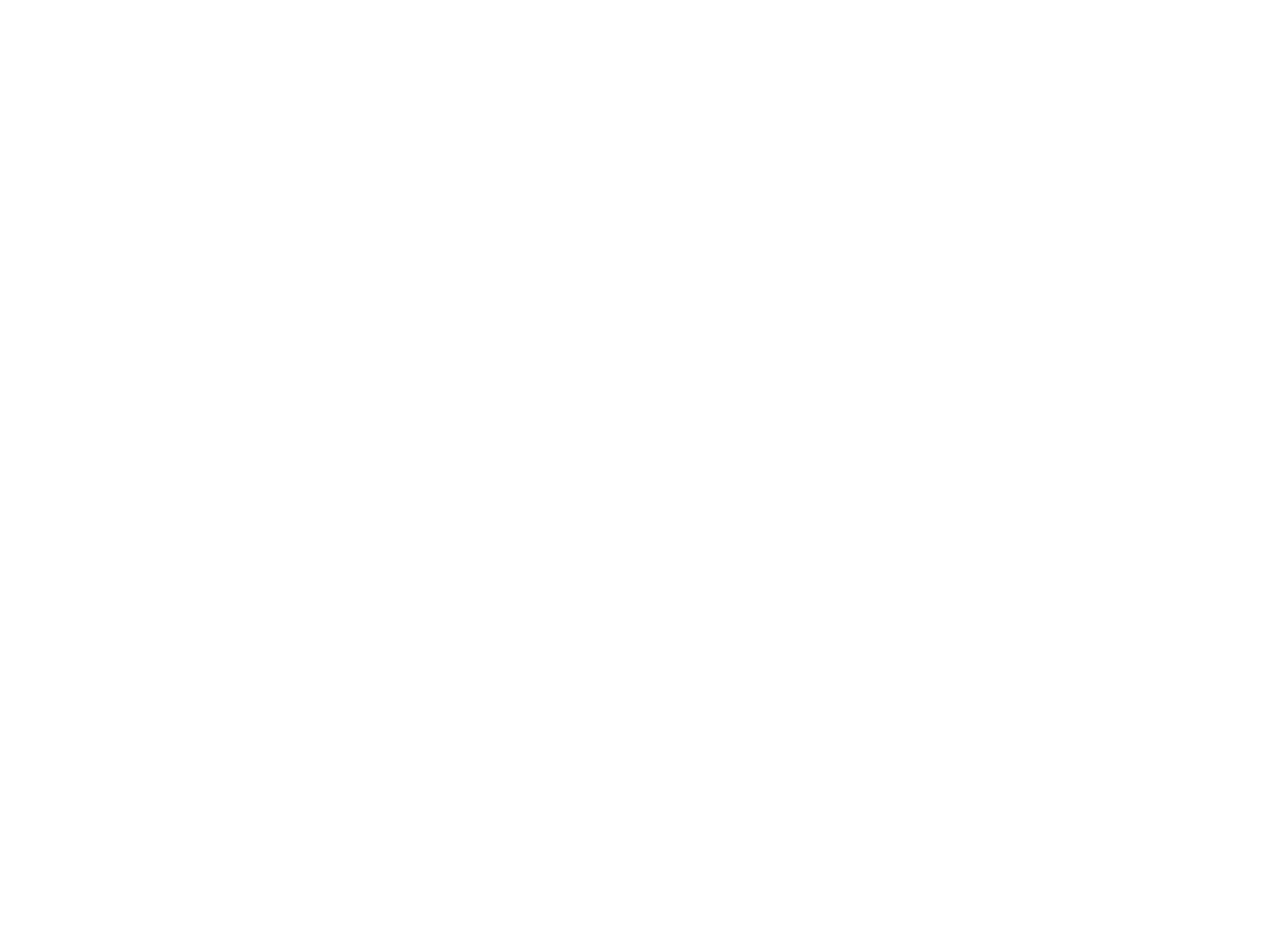
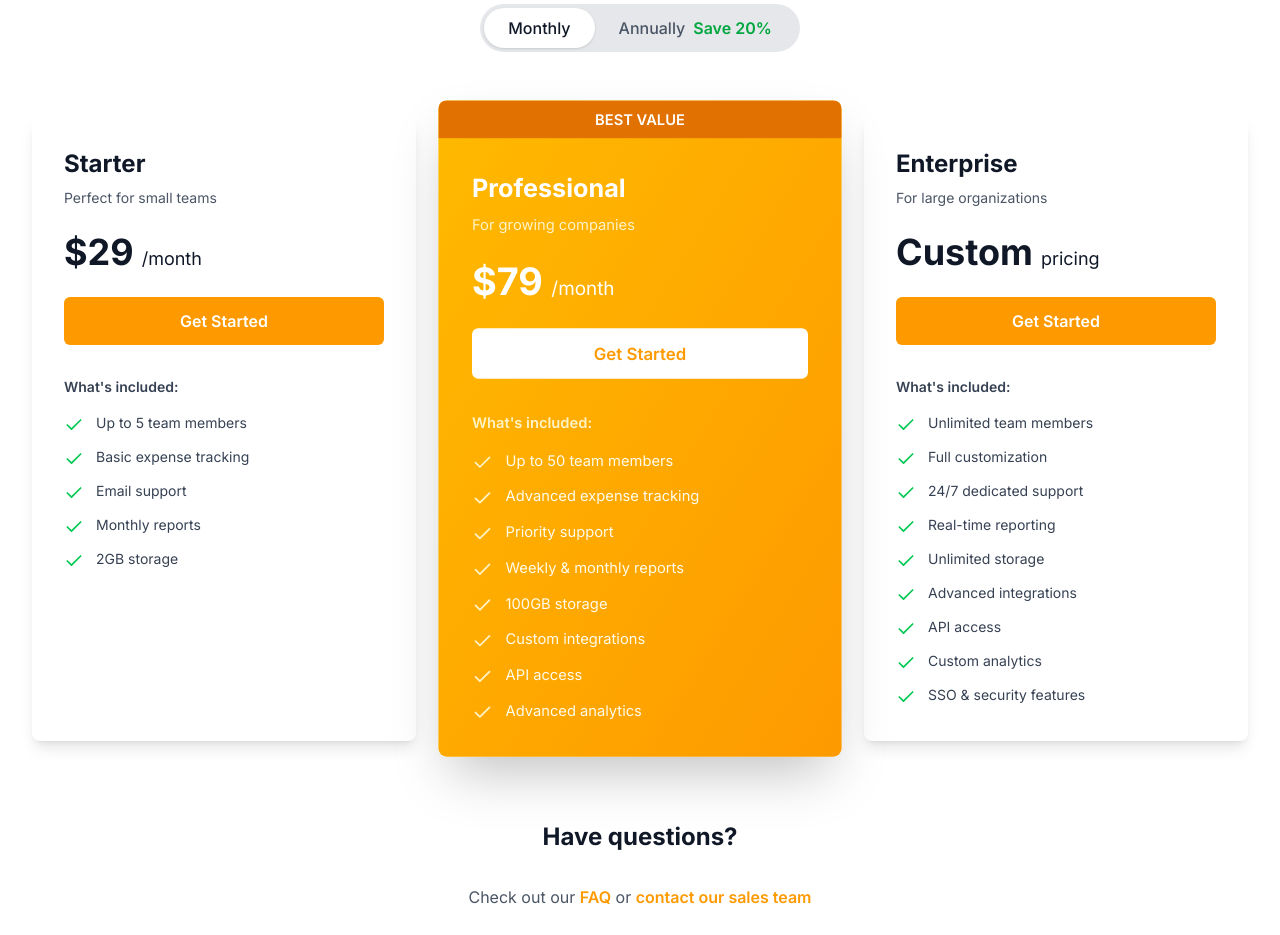
Before and after one commit to moo-farah/freecodecamp-react, a React (Vite) app: page /pricing in a window 1280 px wide. Shown: the part 260-1195 px from the top of the page. Before the commit the page ends 800 px from the top, so only its background shows below. Built offline with nearby package versions, Linux system fonts and the light colour scheme; no server answers.

Commit message:
fix: added the pricing page

```diff
--- a/src/components/Footer.jsx
+++ b/src/components/Footer.jsx
@@ -1,5 +1,6 @@
 import { FaFacebook } from "react-icons/fa";
-import { LiaLinkedin } from "react-icons/lia";
+import { CiLinkedin } from "react-icons/ci";
+import { FaInstagram } from "react-icons/fa";
 
 const footerColumns = [
   {
@@ -52,10 +53,14 @@
           &copy; {new Date().getFullYear()} Ramp. All rights reserved.
         </p>
       </div>
+      <div className="mt-4 flex justify-end items-center gap-1.5">
+      <FaFacebook className="text-zinc-100 hover:text-zinc-300" size={20} />
+      <CiLinkedin className="text-zinc-100 hover:text-zinc-300" size={20} />
+      <FaInstagram className="text-zinc-100 hover:text-zinc-300" size={20}/>
+      </div>
 
   </footer>
-  <FaFacebook size={24} color="292929" />
-  <LiaLinkedin />
+
     </>
 
   )
--- a/src/components/Hero.jsx
+++ b/src/components/Hero.jsx
@@ -30,4 +30,4 @@
   )
 }
 
-export default Hero
+export default Hero;
--- a/src/index.css
+++ b/src/index.css
@@ -2,14 +2,18 @@
 
 @import "tailwindcss";
 
-theme {
+@layer base {
     html {
-        font-size: 'Inter', system-ui, -apple-system, sans-serif;
+        font-family: 'Inter', system-ui, -apple-system, sans-serif;
     }
 }
 
 :root {
-    --background: var(#ffffff);
+    --background: #ffffff;
+}
+
+html.dark {
+    --background: #030712;
 }
 
 body {
--- a/src/pages/Pricing.jsx
+++ b/src/pages/Pricing.jsx
@@ -1,7 +1,190 @@
-const pricing = () => {
+import { Check } from 'lucide-react';
+import Footer from '../components/Footer';
+
+const priceList = [
+  {
+    name: "Starter",
+    price: "$29",
+    period: "/month",
+    description: "Perfect for small teams",
+    features: [
+      "Up to 5 team members",
+      "Basic expense tracking",
+      "Email support",
+      "Monthly reports",
+      "2GB storage",
+    ],
+    highlighted: false,
+  },
+  {
+    name: "Professional",
+    price: "$79",
+    period: "/month",
+    description: "For growing companies",
+    features: [
+      "Up to 50 team members",
+      "Advanced expense tracking",
+      "Priority support",
+      "Weekly & monthly reports",
+      "100GB storage",
+      "Custom integrations",
+      "API access",
+      "Advanced analytics",
+    ],
+    highlighted: true,
+  },
+  {
+    name: "Enterprise",
+    price: "Custom",
+    period: "pricing",
+    description: "For large organizations",
+    features: [
+      "Unlimited team members",
+      "Full customization",
+      "24/7 dedicated support",
+      "Real-time reporting",
+      "Unlimited storage",
+      "Advanced integrations",
+      "API access",
+      "Custom analytics",
+      "SSO & security features",
+    ],
+    highlighted: false,
+  },
+];
+
+const Pricing = () => {
   return (
-    <div>pricing</div>
-  )
-}
+    <>
 
-export default pricing
+    <div className="min-h-screen bg-white py-16 px-4 sm:px-8">
+      {/* Header */}
+      <div className="max-w-4xl mx-auto text-center mb-16">
+        <h1 className="text-4xl sm:text-5xl font-bold text-gray-900 mb-4">
+          Start for free. Scale with Intelligence.
+        </h1>
+        <p className="text-lg text-gray-600 mb-8">
+          Choose the perfect plan for your business. Always flexible to scale up or down.
+        </p>
+
+        {/* Toggle Button */}
+        <div className="inline-flex bg-gray-200 rounded-full p-1">
+          <button className="px-6 py-2 bg-white text-gray-900 font-medium rounded-full shadow-sm transition-all">
+            Monthly
+          </button>
+          <button className="px-6 py-2 text-gray-600 font-medium rounded-full transition-all hover:text-gray-900">
+            Annually
+            <span className="ml-2 text-green-600 font-semibold">Save 20%</span>
+          </button>
+        </div>
+      </div>
+
+      {/* Pricing Cards */}
+      <div className="max-w-7xl mx-auto grid md:grid-cols-3 gap-8">
+        {priceList.map((plan, index) => (
+          <div
+            key={index}
+            className={`rounded-lg overflow-hidden transition-all ${
+              plan.highlighted
+                ? "md:scale-105 bg-gradient-to-br from-amber-400 to-amber-500 text-white shadow-2xl"
+                : "bg-white text-gray-900 shadow-lg hover:shadow-xl"
+            }`}
+          >
+            {/* Best Value Badge */}
+            {plan.highlighted && (
+              <div className="bg-amber-600 text-white text-sm font-semibold py-2 text-center">
+                BEST VALUE
+              </div>
+            )}
+
+            {/* Plan Content */}
+            <div className="p-8">
+              {/* Plan Name */}
+              <h2 className="text-2xl font-bold mb-2">{plan.name}</h2>
+              <p
+                className={`text-sm mb-6 ${
+                  plan.highlighted ? "text-amber-100" : "text-gray-600"
+                }`}
+              >
+                {plan.description}
+              </p>
+
+              {/* Pricing */}
+              <div className="mb-6">
+                <div className="text-4xl font-bold mb-1">
+                  {plan.price}
+                  <span className="text-lg font-normal ml-2">{plan.period}</span>
+                </div>
+              </div>
+
+              {/* CTA Button */}
+              <button
+                className={`w-full py-3 px-4 rounded-md font-semibold mb-8 transition-all ${
+                  plan.highlighted
+                    ? "bg-white text-amber-500 hover:bg-gray-100"
+                    : "bg-amber-500 text-white hover:bg-amber-600"
+                }`}
+              >
+                Get Started
+              </button>
+
+              {/* Features List */}
+              <div className="space-y-4">
+                <p
+                  className={`text-sm font-semibold mb-4 ${
+                    plan.highlighted ? "text-amber-100" : "text-gray-700"
+                  }`}
+                >
+                  What's included:
+                </p>
+                <ul className="space-y-3">
+                  {plan.features.map((feature, featureIndex) => (
+                    <li key={featureIndex} className="flex items-start gap-3">
+                      <Check
+                        size={20}
+                        className={`flex-shrink-0 mt-0.5 ${
+                          plan.highlighted ? "text-amber-100" : "text-green-500"
+                        }`}
+                      />
+                      <span
+                        className={`text-sm ${
+                          plan.highlighted ? "text-amber-50" : "text-gray-700"
+                        }`}
+                      >
+                        {feature}
+                      </span>
+                    </li>
+                  ))}
+                </ul>
+              </div>
+            </div>
+          </div>
+        ))}
+      </div>
+
+      {/* FAQ Section */}
+      <div className="max-w-3xl mx-auto mt-20 text-center">
+        <h3 className="text-2xl font-bold text-gray-900 mb-8">
+          Have questions?
+        </h3>
+        <p className="text-gray-600 mb-6">
+          Check out our{" "}
+          <a href="#" className="text-amber-500 hover:text-amber-600 font-semibold">
+            FAQ
+          </a>{" "}
+          or{" "}
+          <a href="#" className="text-amber-500 hover:text-amber-600 font-semibold">
+            contact our sales team
+          </a>
+        </p>
+        <p className="text-sm text-gray-500">
+          All plans include a 14-day free trial. No credit card required.
+        </p>
+      </div>
+    </div>
+    <Footer />
+    </>
+  );
+};
+
+export default Pricing;
```
Also changed, not shown: src/assets/3.png (added).
